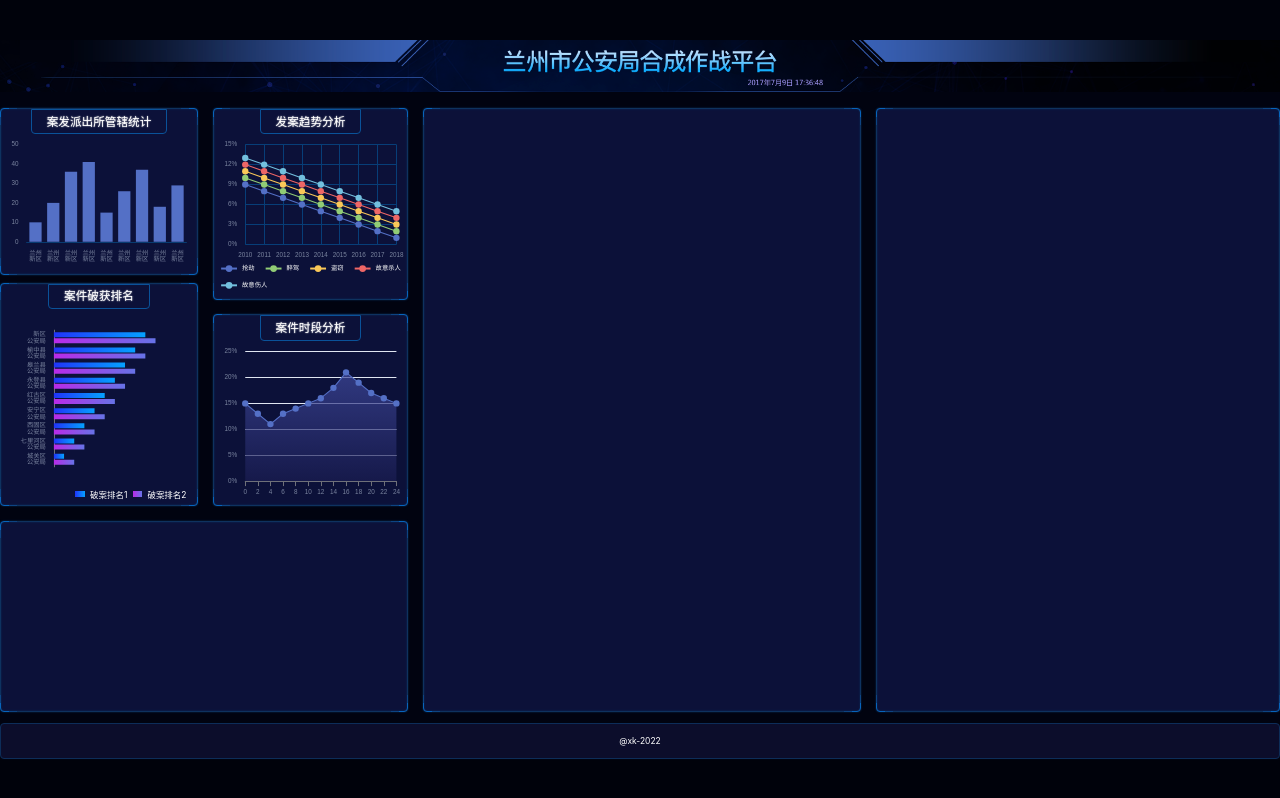
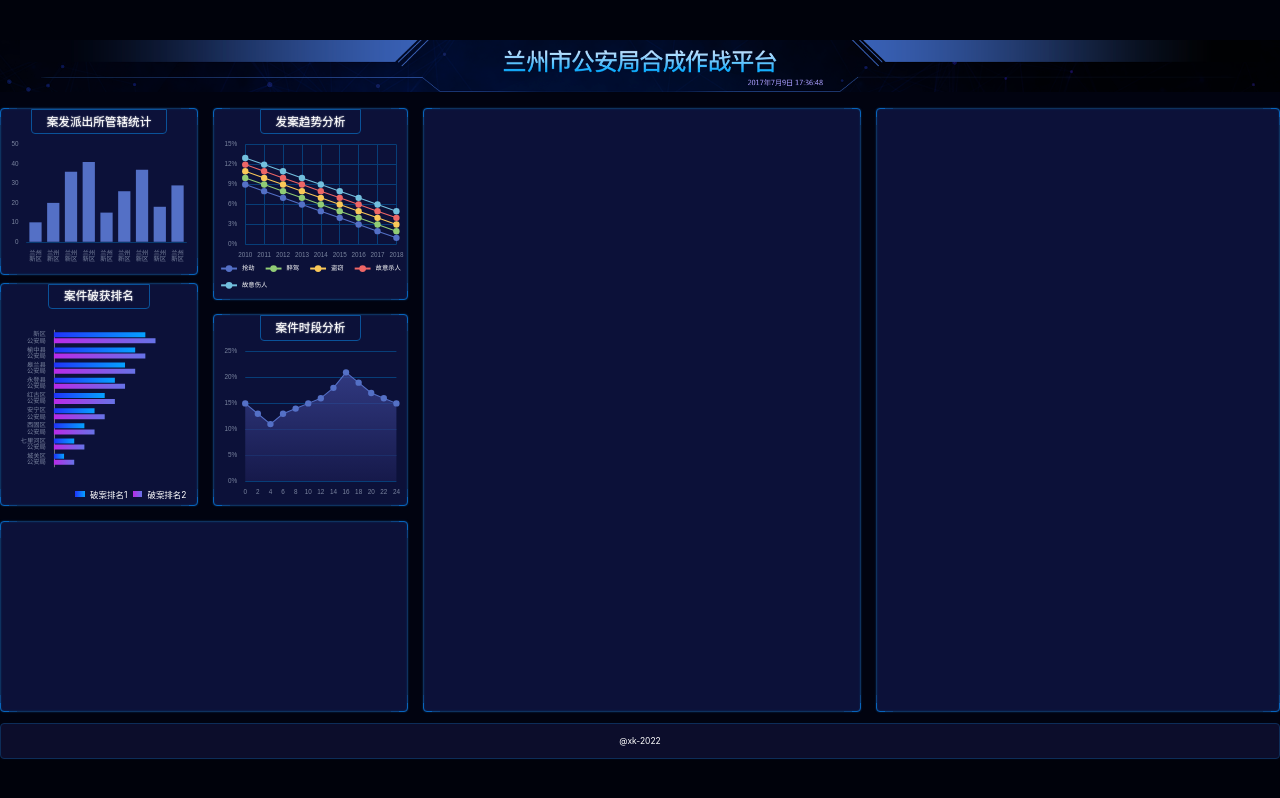
Before and after one commit to ObitoRin/big-screen, a React (Vite) app: page /#/ in a window 1280 px wide. Built offline with nearby package versions, Linux system fonts and the light colour scheme.

Commit message:
折线图2

```diff
--- a/src/components/time-trends-chart4.tsx
+++ b/src/components/time-trends-chart4.tsx
@@ -13,10 +13,14 @@ export const TimeTrendsChart = () => {
         xAxis: {
           type: 'category',
           boundaryGap: false,
-          data: [0, 2, 4, 6, 8, 10, 12, 14, 16, 18, 20, 22, 24]
+          data: [0, 2, 4, 6, 8, 10, 12, 14, 16, 18, 20, 22, 24],
+          splitLine: { lineStyle: { color: '#073E78' } },
+          axisTick: { show: false },
+          axisLine: { show: false }
         },
         yAxis: {
           type: 'value',
+          splitLine: { lineStyle: { color: '#073E78' } },
           axisLabel: {
             formatter(val) {
               return val * 100 + '%';
```
